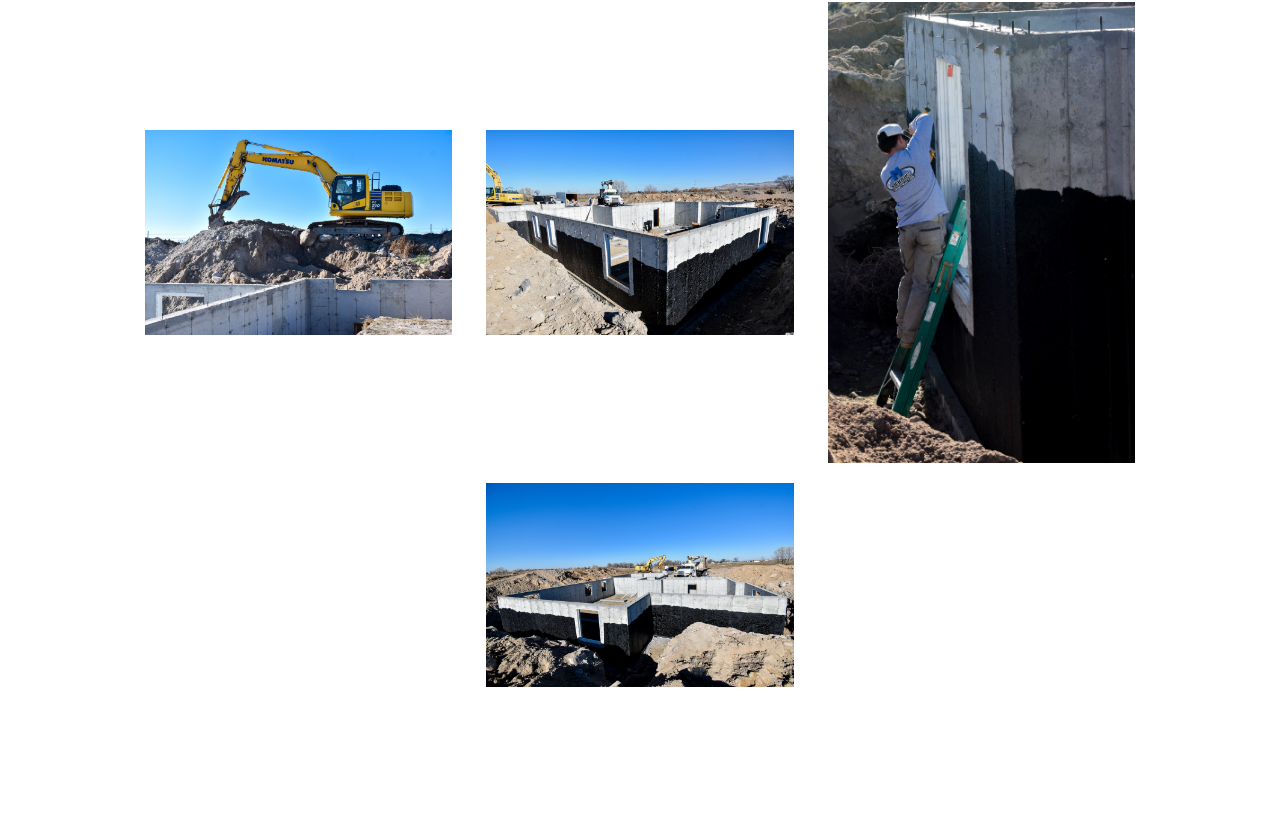
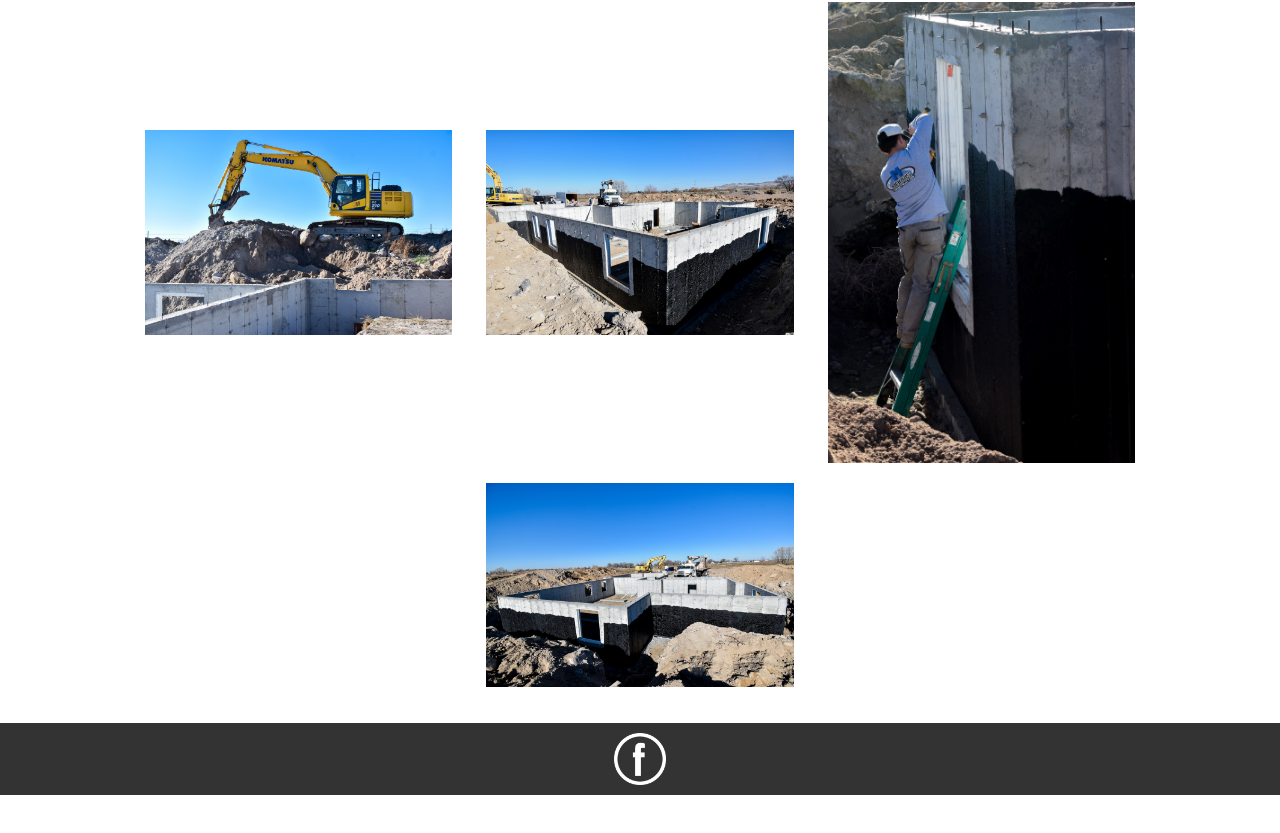
Before and after one commit to Styrlingjohn/MConstruction, a React (Create React App) app: page /hatchH in a window 1280 px wide. Shown: the part 387-1220 px from the top of the page. After the commit the page ends 1182 px from the top, so only its background shows below. Built offline with nearby package versions, Linux system fonts and the light colour scheme; a web font is replaced by a local one.

Commit message:
fixed footer and FB logo

```diff
--- a/src/App.css
+++ b/src/App.css
@@ -205,13 +205,25 @@ a {
 
 .footer {
     display: flex;
-    max-width: 100%;
+    align-items: center;
     justify-content: center;
+    background-color: #333;
+    height: 4.5rem;
+    width: 100%;
+    position: absolute;
+    margin-top: 2%;
 }
 
 .fbLogo {
-    height: 80px;
-    width: 120px;
+  height: 4%;
+  width: 4%;
+  display: flex;
+
+}
+.FBLogoHolder {
+    display: flex;
+    justify-content: center;
+    align-items: center;
 }
 
 .fbLogo:hover {
@@ -226,4 +238,8 @@ a {
     .boxOverlay:hover {
         font-size: larger;
     }
+
+    .fbLogo {
+        width: 20%;
+    }
 }
--- a/src/App.js
+++ b/src/App.js
@@ -24,8 +24,10 @@ import HatchH from "./Projects/HatchHouse";
 function App() {
     return (
         <div>
-            <Head />
-
+            <section>
+                <Head />
+            </section>
+            <section >
                 <BrowserRouter>
                     <Routes>
                         <Route path='/' element={<Homepage />} />
@@ -42,8 +44,10 @@ function App() {
 
                     </Routes>
                 </BrowserRouter>
-
-            <Footer />
+            </section>
+            <section >
+                <Footer />
+            </section>
         </div>
     )
 
--- a/src/components/Footer.js
+++ b/src/components/Footer.js
@@ -5,14 +5,14 @@ import React from "react"
 
 function Footer() {
     return (
-        <footer>
+        <div className="footer">
             <br/>
-            <section className="footer">
-                <a href="https://www.facebook.com/MorrisConstructioninc" >
+            <section className="FBLogoHolder">
+                <a href="https://www.facebook.com/MorrisConstructioninc" className="FBLogoHolder" >
                     <img className='fbLogo' alt="FB" src="/FB.png" />
                 </a>
             </section>
-        </footer>
+        </div>
     )
 }
 
```
